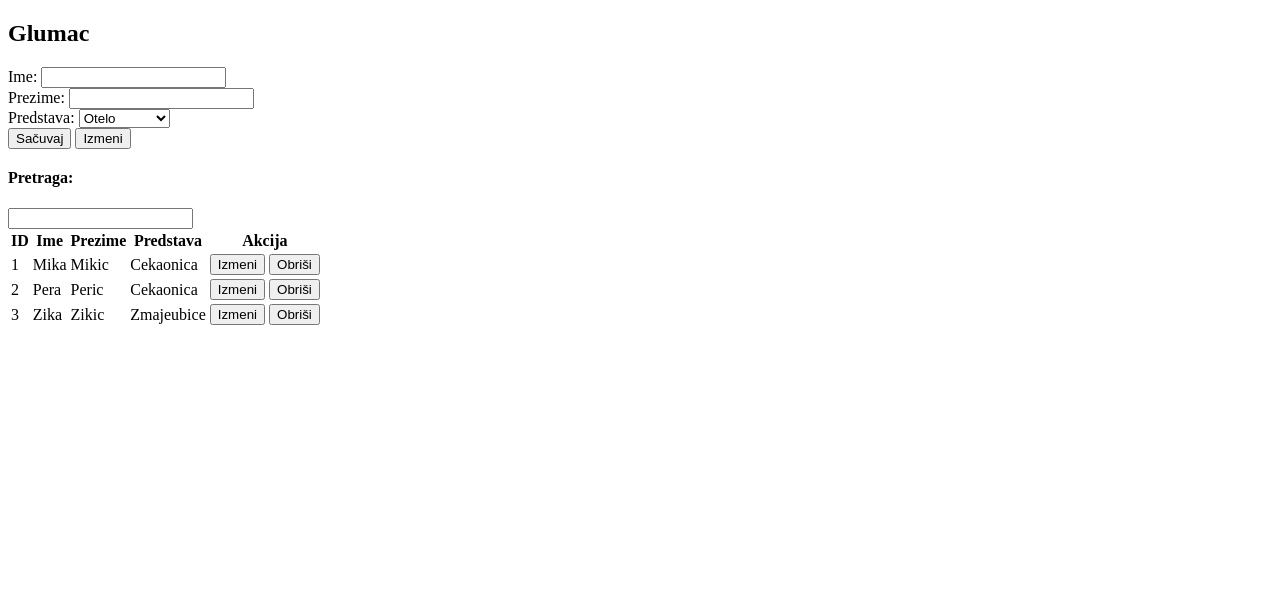
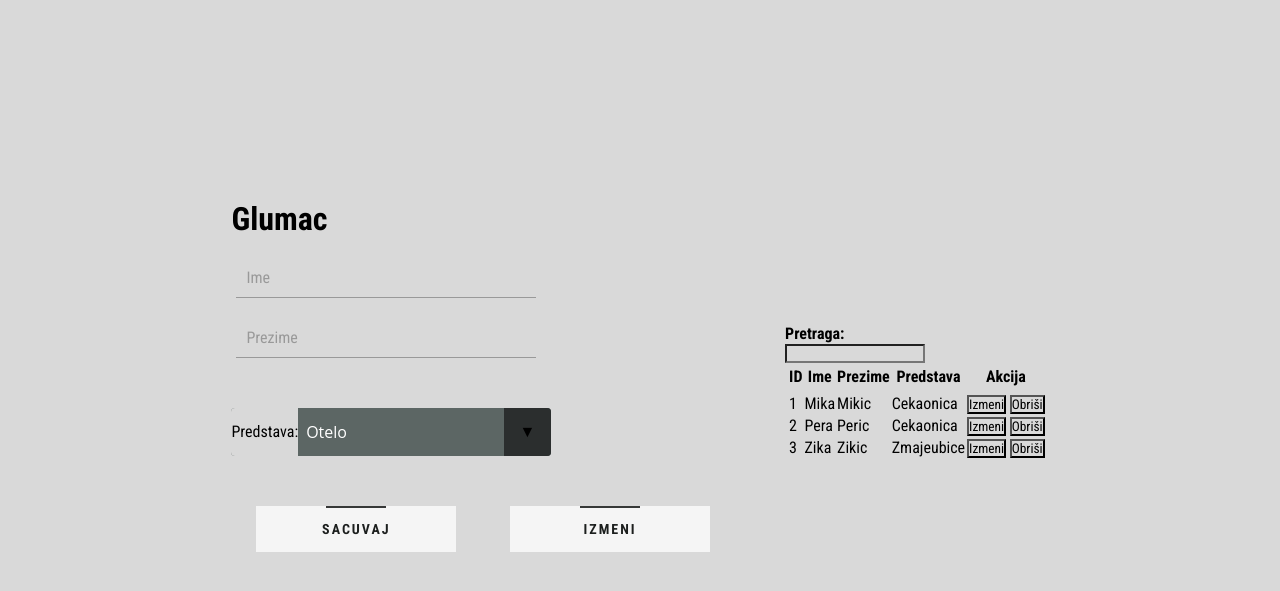
Before and after one commit to 221191/itehdomaci1, a PHP site: page / in a window 1280 px wide. Shown: the top 591 px of the page. Run offline with PHP 8.4, Linux system fonts and the light colour scheme; data comes from the database, SQL or seed files in the repository.

Commit message:
dodat css

```diff
--- /dev/null
+++ b/css/style.css
@@ -0,0 +1,239 @@
+@import url('https://fonts.googleapis.com/css2?family=Roboto+Condensed:wght@400;700&display=swap');
+
+* {
+    margin: 0;
+    padding: 0;
+    box-sizing: border-box;
+    font-family: 'Roboto Condensed', sans-serif;
+    background-color: #d9d9d9;
+}
+
+.forma {
+    display: flex;
+    justify-content: center;
+    align-items: center;
+    gap: 50px;
+    margin-top: 200px;
+}
+
+h2{
+    font-size: 2rem;
+}
+
+.brise-input {
+    width: 300px;
+    position: relative;
+    margin: 5px;
+    overflow: hidden;
+    padding-top: 15px;
+}
+
+.brise-input input {
+    width: 100%;
+    padding: 10px;
+    border: none;
+    outline: none;
+    border-bottom: 1px solid #999;
+    box-sizing: border-box;
+    font-size: 16px;
+    position: relative;
+    z-index: 5;
+    background: none;
+}
+
+.brise-input input:focus~label,
+input:valid~label {
+    top: 0px;
+    transform: scale(0.94) translateX(-2px);
+    color: #4485c5;
+}
+
+.brise-input .line {
+    position: absolute;
+    left: 0;
+    bottom: 0;
+    width: 100%;
+    height: 3px;
+    background: #4485c5;
+    left: -999px;
+    transition: .25s;
+    opacity: 0;
+    z-index: 6;
+}
+
+.brise-input input:focus~.line {
+    left: 0;
+    opacity: 1;
+}
+
+.brise-input label {
+    position: absolute;
+    left: 10px;
+    top: 45%;
+    transition: ease-out .15s;
+    color: #999;
+}
+
+.izbor {
+    display: flex;
+    margin: 50px 0;
+}
+
+/* sacuvaj i izmeni btn */
+:active,
+:hover,
+:focus {
+    outline: 0 !important;
+    outline-offset: 0;
+}
+
+::before,
+::after {
+    position: absolute;
+    content: "";
+}
+
+.btn {
+    position: relative;
+    display: inline-block;
+    width: auto;
+    height: auto;
+    background-color: transparent;
+    border: none;
+    cursor: pointer;
+    margin: 0px 25px 15px;
+    width: 200px;
+}
+
+.btn span {
+    position: relative;
+    display: inline-block;
+    font-size: 14px;
+    font-weight: bold;
+    letter-spacing: 2px;
+    text-transform: uppercase;
+    top: 0;
+    left: 0;
+    width: 100%;
+    padding: 15px 20px;
+    transition: 0.3s;
+}
+
+
+.btn-4 span {
+    color: rgb(28, 31, 30);
+    background-color: rgb(245, 245, 245);
+}
+
+.btn-4 span:hover {
+    color: rgb(54, 56, 55);
+}
+
+.btn-4::before,
+.btn-4::after {
+    width: 15%;
+    height: 2px;
+    background-color: rgb(54, 56, 55);
+    z-index: 2;
+}
+
+
+.btn.hover-border-6::before,
+.btn.hover-border-6::after {
+    top: 0;
+    transition: width 0.2s 0.35s ease-out;
+}
+
+.btn.hover-border-6::before {
+    right: 50%;
+}
+
+.btn.hover-border-6::after {
+    left: 50%;
+}
+
+.btn.hover-border-6:hover::before,
+.btn.hover-border-6:hover::after {
+    width: 50%;
+    transition: width 0.2s ease-in;
+}
+
+.btn.hover-border-6 span::before,
+.btn.hover-border-6 span::after {
+    width: 0%;
+    height: 0%;
+    background: transparent;
+    opacity: 0;
+    z-index: 2;
+    transition: width 0.2s ease-in, height 0.15s 0.2s linear, opacity 0s 0.35s;
+}
+
+.btn.hover-border-6 span::before {
+    top: 0;
+    left: 0;
+    border-left: 2px solid rgb(54, 56, 55);
+    border-bottom: 2px solid rgb(54, 56, 55);
+}
+
+.btn.hover-border-6 span::after {
+    top: 0;
+    right: 0;
+    border-right: 2px solid rgb(54, 56, 55);
+    border-bottom: 2px solid rgb(54, 56, 55);
+}
+
+.btn.hover-border-6 span:hover::before,
+.btn.hover-border-6 span:hover::after {
+    width: 50%;
+    height: 96%;
+    opacity: 1;
+    transition: height 0.2s 0.2s ease-in, width 0.2s 0.4s linear, opacity 0s 0.2s;
+}
+
+/* select option */
+select {
+    display: block;
+    appearance: none;
+    outline: 0;
+    box-shadow: none;
+    border: 0 !important;
+    background: #5c6664;
+    background-image: none;
+    flex: 1;
+    padding: 0 .5em;
+    color: #fff;
+    cursor: pointer;
+    font-size: 1em;
+    font-family: 'Open Sans', sans-serif;
+}
+
+select::-ms-expand {
+    display: none;
+}
+
+.select {
+    position: relative;
+    display: flex;
+    width: 20em;
+    height: 3em;
+    line-height: 3;
+    background: #5c6664;
+    overflow: hidden;
+    border-radius: .25em;
+}
+
+.select::after {
+    content: '\25BC';
+    position: absolute;
+    top: 0;
+    right: 0;
+    padding: 0 1em;
+    background: #2b2e2e;
+    cursor: pointer;
+    pointer-events: none;
+    transition: .25s all ease;
+}
+
+.select:hover::after {
+    color: #23b499;
+}
--- a/index.php
+++ b/index.php
@@ -4,12 +4,12 @@
     <meta charset="UTF-8">
     <meta http-equiv="X-UA-Compatible" content="IE=edge">
     <meta name="viewport" content="width=device-width, initial-scale=1.0">
+    <link rel="stylesheet" href="./css/style.css">
     <script src="https://ajax.googleapis.com/ajax/libs/jquery/3.6.0/jquery.min.js"></script>
     <script type="text/javascript" src="script.js"></script>
     <title>Pozoriste</title>
 </head>
 <body>
-<div class="container">
 
 <div class="forma">
 
@@ -19,17 +19,19 @@
 
             <hidden id="hiddenid" value=""></hidden>
 
-            <div>
-                <label for="ime">Ime: </label>
-                <input type="text" id="ime" name="ime">
+            <div class="brise-input">
+                <input type="text" id="ime" name="ime" required>
+                <label for="ime">Ime</label>
+                <span class="line"></span>
             </div>
-            <div>
-                <label for="prezime">Prezime: </label>
-                <input type="text" id="prezime" name="prezime">
+            <div class="brise-input">
+                <input type="text" id="prezime" name="prezime" required>
+                <label for="prezime">Prezime</label>
+                <span class="line"></span>
             </div>
-            <div>
+            <div class="izbor select">
                 <label for="predstava">Predstava: </label>
-                <select name="predstava" id="predstava">
+                <select name="predstava" id="predstava" id="format">
                     <?php
 
                     include 'Database.php';
@@ -45,8 +47,8 @@
                 </select>
             </div>
 
-            <button id="btn_add">Sačuvaj</button>
-            <button id="btn_update">Izmeni</button>
+            <button id="btn_add" class="btn btn-4 hover-border-6"><span>Sacuvaj</span></button>
+            <button id="btn_update" class="btn btn-4 hover-border-6"><span>Izmeni</span></button>
 
         </form>
     </div>
```
